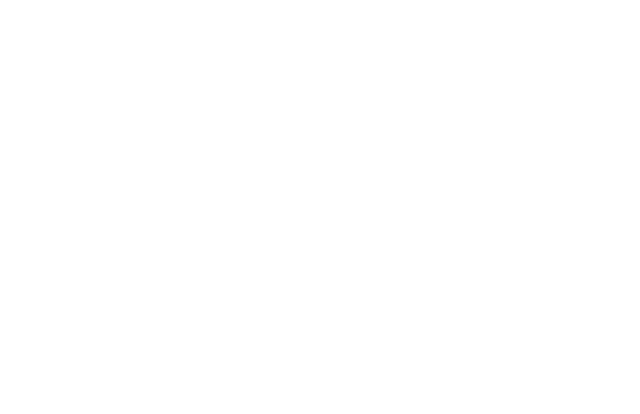
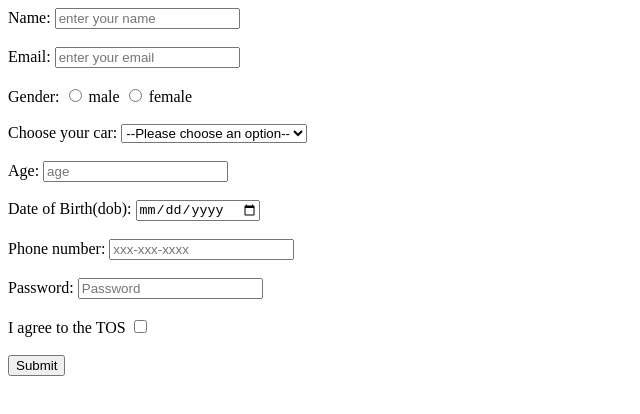
Before and after one commit to acciojob/signup-form-car-SaiChandu0505, a website: page main.html in a window 1280 px wide. Shown: the whole page, without its empty margins (0-640 px from the left). Drawn offline with Linux system fonts and the light colour scheme.

Commit message:
created a submission

```diff
--- a/main.html
+++ b/main.html
@@ -8,6 +8,63 @@
 
 <body>
 	<!-- the entire body must be written by student -->
+	<form method="post">
+        <div>
+            <label for="fname">Name:</label>
+            <input type="text" name="fname"  value=""placeholder="enter your name" required>
+        </div>
+		<br>
+		<div>
+            <label for="email">Email:</label>
+            <input type="email" name="email" id="email"  value=""placeholder="enter your email" required>
+        </div>
+		<br>
+		<div>
+            <label for="gender">Gender:</label>
+            <input type="radio" name="gender" id="Gender" value="male" required> male
+            <input type="radio" name="gender" id="Gender" value="female" required> female
+		</div>
+		<br>
+		<div>
+            <label for="car Brands">Choose your car:</label>
+            <select name="car " id="car ">
+               <option value="--Please choose an option--" dis>--Please choose an option-- </option>
+                <option value="BMW">BMW</option>
+                <option value="Audi">Audi</option>
+                <option value="Mercedez">Mercedez</option>
+            </select>
+        </div>
+		<br>
+		<div>
+			<label for="age">Age:</label>
+			<input type="number" name="age" id="age"  placeholder="age" required>
+		</div>
+		<br>
+		<div>
+            <label for="dop">Date of Birth(dob):</label>
+            <input type="date" name="dob" id="dob" required>
+        </div>
+		<br>
+		<div>
+            <label for="phoneNo">Phone number:</label>
+            <input type="tel" name="phoneNo" id="phoneNo" placeholder="xxx-xxx-xxxx"required>
+        </div>
+		<br>
+		<div>
+            <label for="password">Password:</label>
+            <input type="password" name="password" id="password" placeholder="Password"required>
+        </div>
+		<br>
+		<div>
+		   <label for=" I agree to the TOS"> </label>
+           I agree to the TOS  <input type="checkbox" name=" I agree to the TOS" value=" I agree to the TOS.">
+		</div>
+		<br>
+		<div>
+            <input type="submit">
+
+        </div>
+	</form>
     <script type="text/javascript" src="./script.js">
 </script>
 
```
